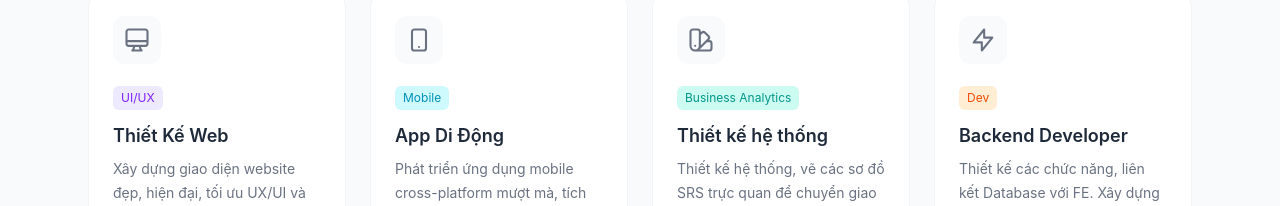
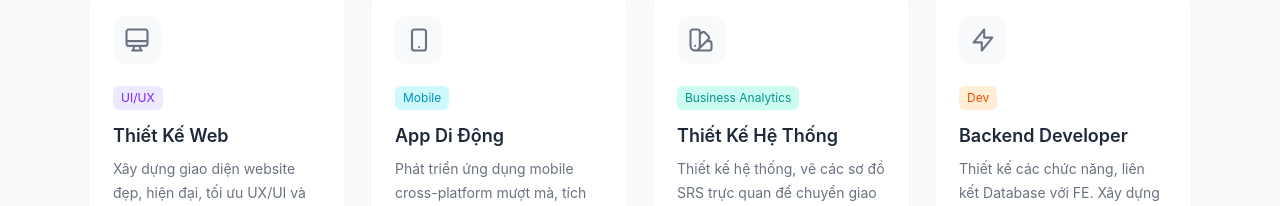
Before and after one commit to Dunglele/Portfolio, a React (Vite) app: page / in a window 1280 px wide. Shown: the part 1120-1326 px from the top of the page. Built offline with nearby package versions, Linux system fonts and the light colour scheme.

Commit message:
Update App.tsx

```diff
--- a/src/app/App.tsx
+++ b/src/app/App.tsx
@@ -48,7 +48,7 @@ const services = [
         <path strokeLinecap="round" strokeLinejoin="round" d="M7 21a4 4 0 01-4-4V5a2 2 0 012-2h4a2 2 0 012 2v12a4 4 0 01-4 4zm0 0h12a2 2 0 002-2v-4a2 2 0 00-2-2h-2.343M11 7.343l1.657-1.657a2 2 0 012.828 0l2.829 2.829a2 2 0 010 2.828l-8.486 8.485M7 17h.01" />
       </svg>
     ),
-    title: "Thiết kế hệ thống",
+    title: "Thiết Kế Hệ Thống",
     desc: "Thiết kế hệ thống, vẽ các sơ đồ SRS trực quan để chuyển giao cho Dev chuẩn nhất.",
     tag: "Business Analytics",
   },
```
